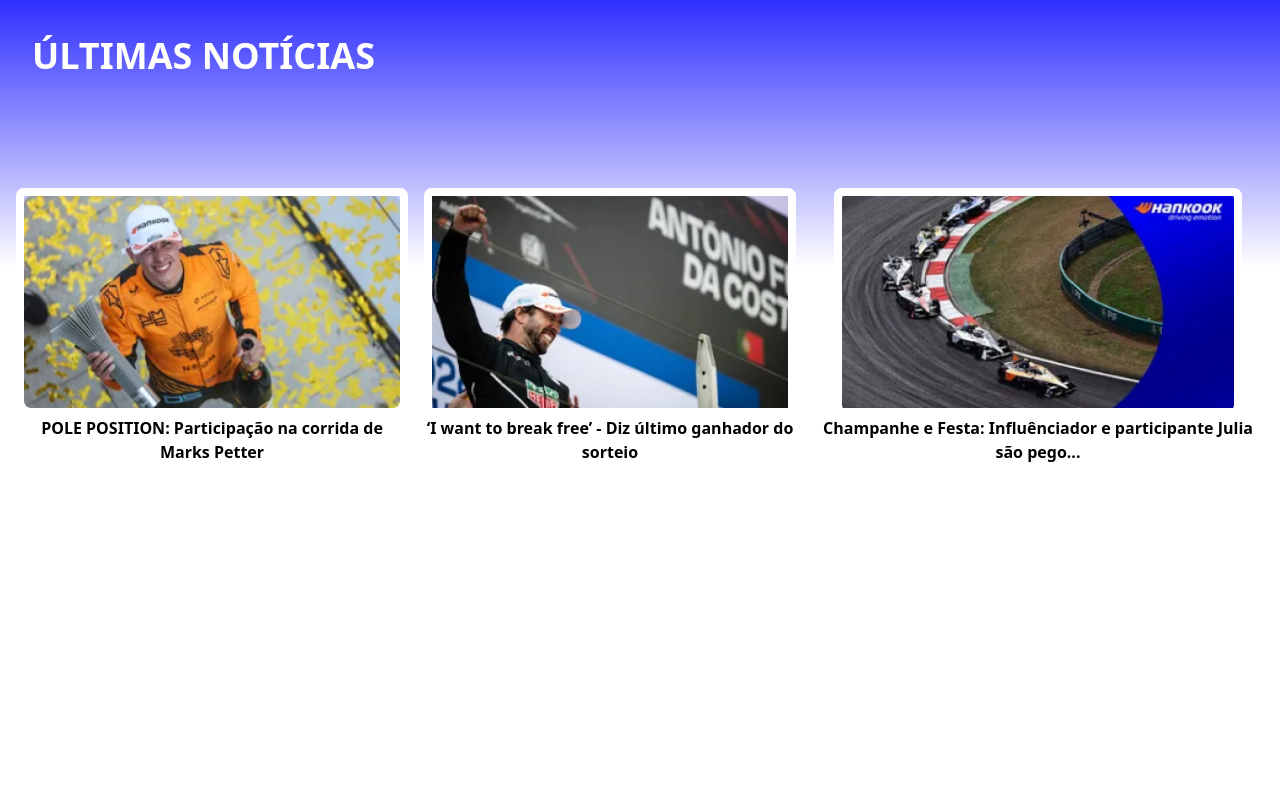
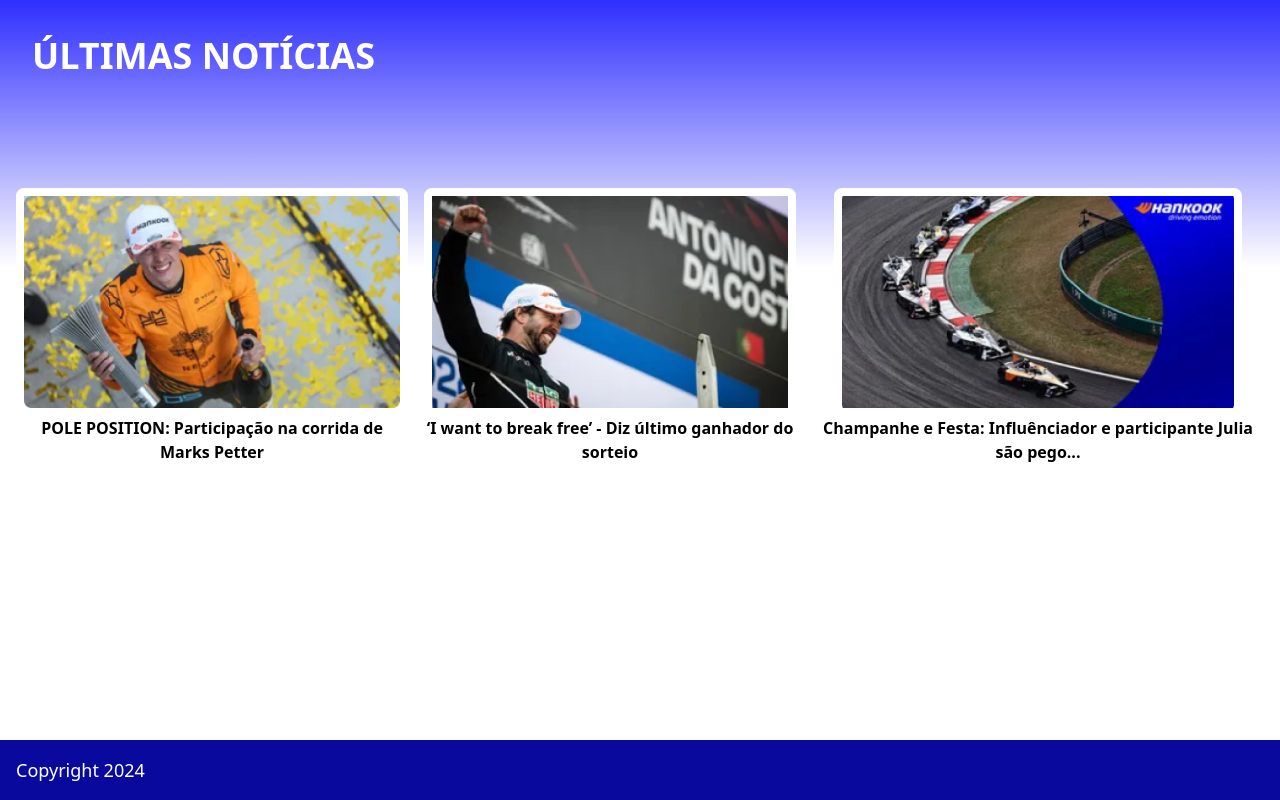
Before and after one commit to herbertdesousa/cp-web-and-front, a React (Vite) app: page / in a window 1280 px wide. Shown: the part 2460-3260 px from the top of the page. Before the commit the page ends 3200 px from the top, so only its background shows below. Built offline with nearby package versions, Linux system fonts and the light colour scheme.

Commit message:
feat(Landing): nav

```diff
--- a/src/presentation/screens/Landing/Landing.tsx
+++ b/src/presentation/screens/Landing/Landing.tsx
@@ -54,6 +54,10 @@ export function Landing() {
       <Influencers />
 
       <News />
+
+      <footer className="flex text-white  bg-[#09099D] p-4 text-lg font-medium">
+        Copyright 2024
+      </footer>
     </div>
   );
 }
```
